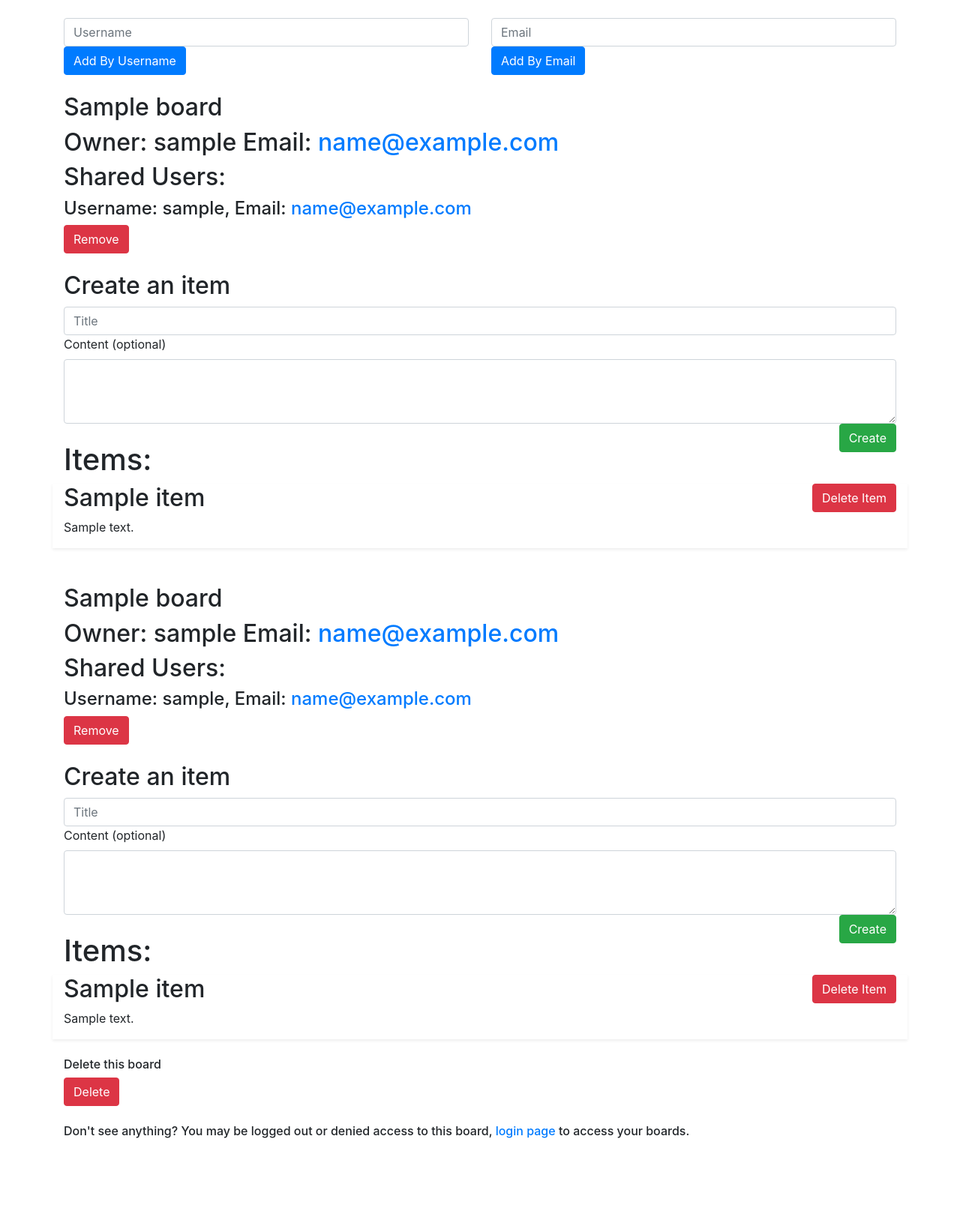
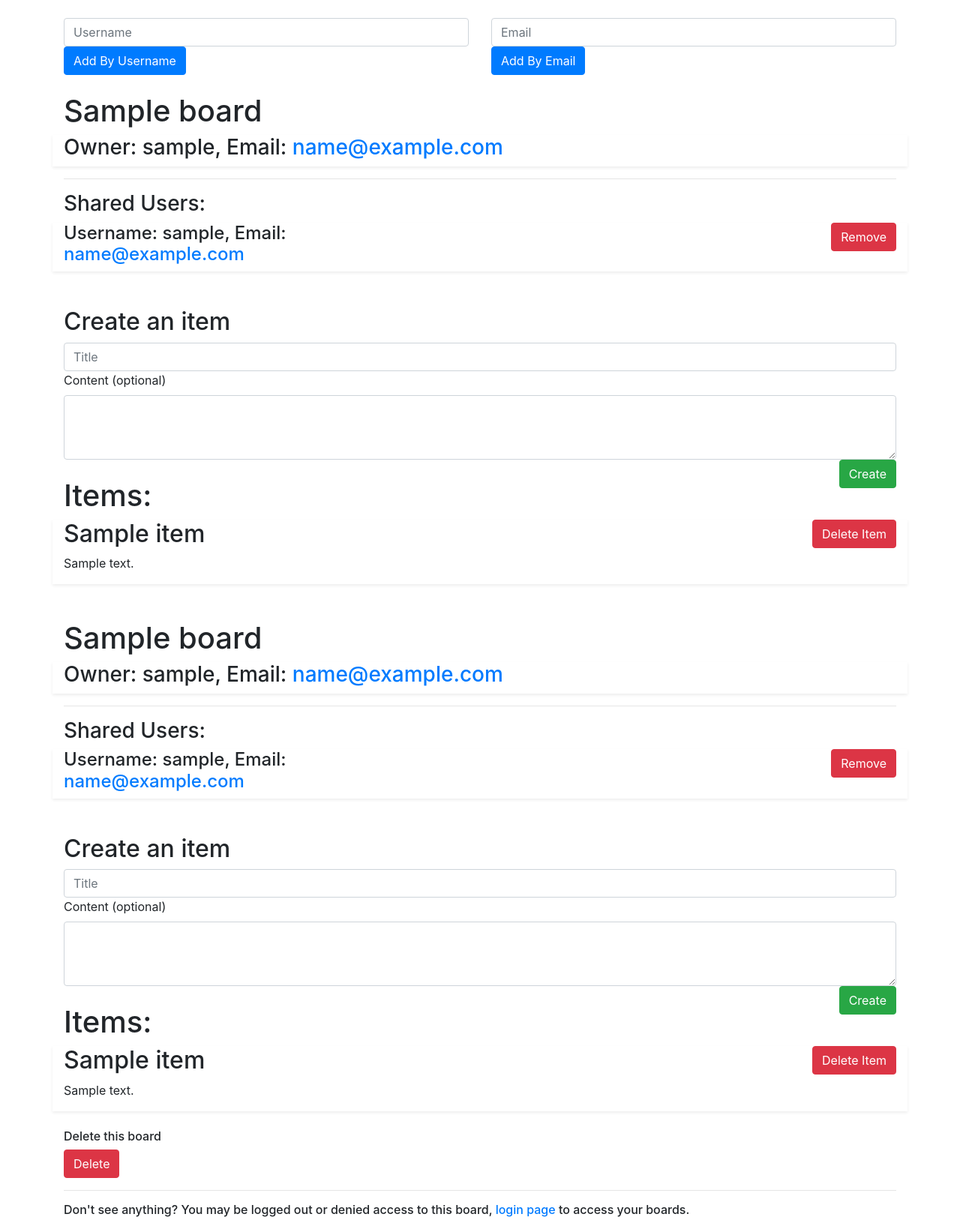
Before and after one commit to ViktorBash/Twizzle, a Django app: page /board/1/ in a window 1280 px wide. Shown: the part 62-1693 px from the top of the page at 75% size. Before the commit the page ends 1580 px from the top, so only its background shows below. Run offline with Django 3.2, Linux system fonts and the light colour scheme; a user stored in the database is signed in; tables that the repository leaves empty hold one stand-in row (values such as "Sample post"); some libraries are stand-ins or nearby versions.

Commit message:
Changed UI for displaying shared users, and who the owner is, with Bootstrap4

```diff
--- a/todo.txt
+++ b/todo.txt
@@ -1,6 +1,7 @@
 ToDo:
 
-- Remove a user's access (remove button next to their name for only board owners)
+- Give alert when creating board with no title
+- Reformat with Bootstrap the shared users to look nice and in it's own div/row
 - Show when items were created and who created them
 
 
--- a/twizzle/todoboard/templates/todoboard/board_detail.html
+++ b/twizzle/todoboard/templates/todoboard/board_detail.html
@@ -46,7 +46,7 @@
         {% endif %}
 
 
-        <br>
+        <hr>
         <h6>Don't see anything? You may be logged out or denied access to this board, <a
                 href="{% url 'login' %}">login
             page </a> to access your boards.</h6>
--- a/twizzle/todoboard/templates/todoboard/board_detail_block.html
+++ b/twizzle/todoboard/templates/todoboard/board_detail_block.html
@@ -1,19 +1,33 @@
 <br>
-<h2>{{ boards.title }}</h2>
-<h2>Owner: {{ boards.author }} Email: <a
-        href="mailto:{{ boards.author.email }}"> {{ boards.author.email }}</a></h2>
-<h2>Shared Users:</h2>
+<h1>{{ boards.title }}</h1>
+<div class="row shadow-sm">
+    <div class="col">
+        <h3>Owner: {{ boards.author }}, Email: <a
+                href="mailto:{{ boards.author.email }}"> {{ boards.author.email }}</a>
+        </h3>
+    </div>
+</div>
+<hr>
+<h3>Shared Users:</h3>
+
 {% for shared_user in shared_users %}
+    <div class="row shadow-sm">
 
+        <div class="col">
             <h4>Username: {{ shared_user.shared_author.username }}, Email: <a
                     href="mailto:{{ shared_user.shared_author.email }}"> {{ shared_user.shared_author.email }}</a>
             </h4>
             {% if user == boards.author %}
-        <form action="remove-user/{{ shared_user.id }}/" method="post">
+                </div>
+                <div class="col">
+                <form action="remove-user/{{ shared_user.id }}/" method="post" class="float-right">
                     {% csrf_token %}
                     <button type="submit" class="btn btn-danger">Remove</button>
                 </form>
             {% endif %}
+            </div>
+    </div>
+    <br>
 {% endfor %}
 
 <br>
```
Lines whose indentation alone changed are shown as unchanged.
